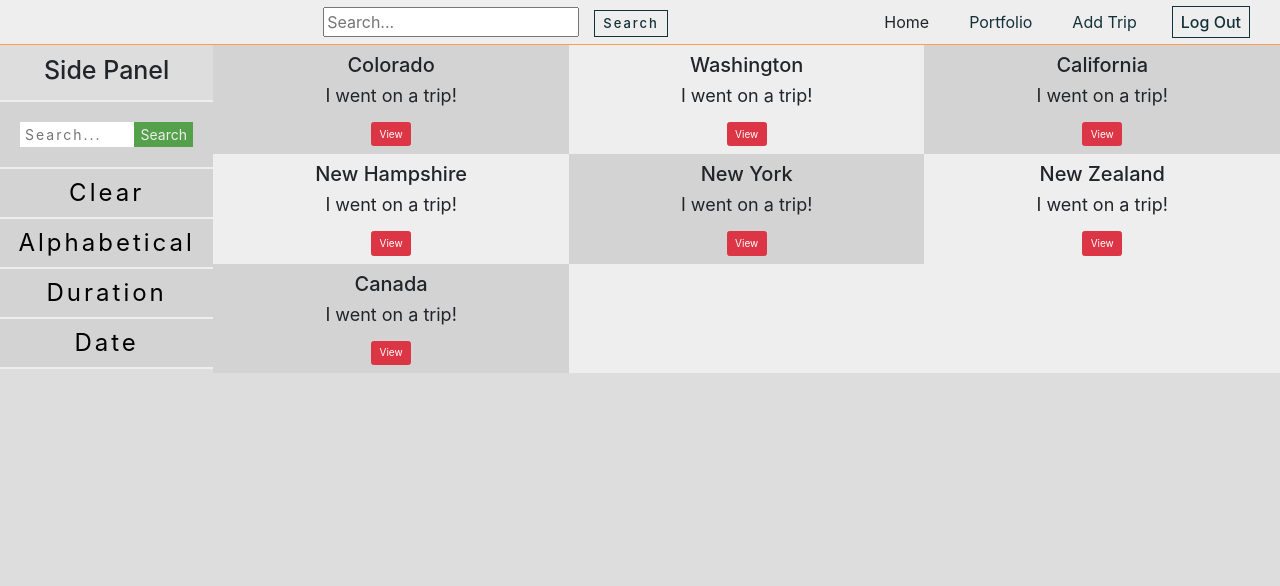
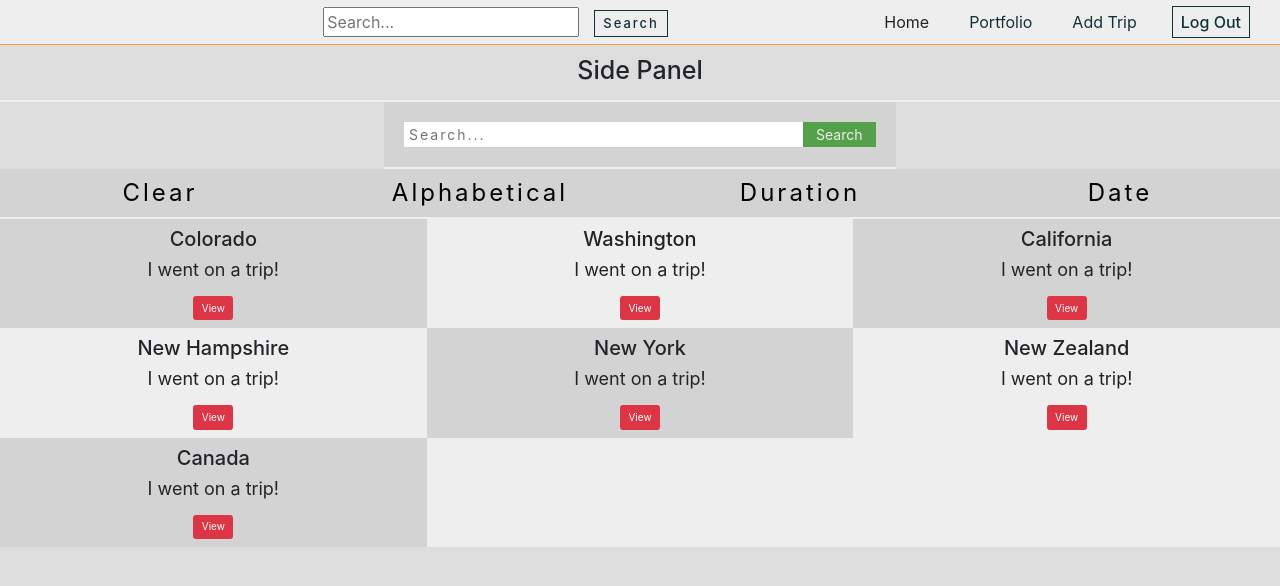
Before and after one commit to guidr-pt/guidr-front-end, a React (Create React App) app: page /home in a window 1280 px wide. Shown: the top 586 px of the page. Built offline with nearby package versions, Linux system fonts and the light colour scheme; no server answers; sample sign-in values are in the browser's storage.

Commit message:
Current User Fetched and Info Displayed in Profile

```diff
--- a/src/App.js
+++ b/src/App.js
@@ -2,7 +2,9 @@ import React, { Component } from 'react';
 
 /* Custom Components */
 import Navigation from './components/Navigation';
+import RoutePage from './components/HomeComp/RoutePage';
 import TripForm from './components/PortfolioComp/TripForm';
+
 import Register from './views/Register';
 import Home from './views/Home';
 import Portfolio from './views/Portfolio';
@@ -13,7 +15,7 @@ import { Route, withRouter } from 'react-router-dom';
 
 /* Redux */
 import { connect } from 'react-redux';
-import { getTrips, getTrip, getUser } from './actions';
+import { getTrips, getTrip, getUser, getAllUsers } from './actions';
 
 /* Compiled CSS file */
 import './css/index.css';
@@ -40,4 +42,4 @@ class App extends Component {
 }
 
 /* Accessing props from React Router and the Redux Store via withRouter and connect */
-export default withRouter(connect(null, { getTrips, getTrip, getUser })(App));
+export default withRouter(connect(null, { getTrips, getTrip, getUser, getAllUsers })(App));
--- a/src/actions/index.js
+++ b/src/actions/index.js
@@ -173,10 +173,19 @@ export const LOADING = 'LOADING';
 
 /*   Get current user data   */
 
-export const getUser = () => dispatch => {
+export const getAllUsers = () => dispatch => {
+    dispatch({ type: LOADING });
+
+}
+
+export const getUser = id => dispatch => {
   dispatch({ type: LOADING });
 
-  dispatch({ type: GET_USER, payload: user[0] })
+  axios.get(`http://localhost:7070/users/${id}`)
+       .then(res => {
+         dispatch({ type: GET_USER, payload: res.data[0] })
+        })
+       .catch(err => console.log(err));
 }
 
 /*   Get user selected trip   */
--- /dev/null
+++ b/src/components/HomeComp/HomeSearch.js
@@ -0,0 +1,14 @@
+import React from 'react';
+import TripGrid from './TripGrid';
+import SidePanel from './SidePanel';
+
+const HomeSearch = props => {
+  return(
+    <div className='home-search'>
+      <SidePanel />
+      <TripGrid />
+    </div>
+  );
+}
+
+export default HomeSearch;
--- /dev/null
+++ b/src/components/HomeComp/RoutePage.js
@@ -0,0 +1,14 @@
+import React from 'react';
+import { Link } from 'react-router-dom';
+
+const RoutePage = props => {
+  return(
+    <div>
+      <div>
+        <Link to='/home/search'>Search</Link>
+      </div>
+    </div>
+  );
+}
+
+export default RoutePage;
--- a/src/components/Login.js
+++ b/src/components/Login.js
@@ -2,8 +2,8 @@ import React from 'react';
 import axios from 'axios';
 
 import { withRouter } from 'react-router-dom';
-
 import { connect } from 'react-redux';
+import { getUser } from '../actions';
 
 class Login extends React.Component {
   constructor(props) {
@@ -87,7 +87,7 @@ class Login extends React.Component {
   login = e => {
     e.preventDefault();
 
-    const endpoint =  'https://guidr-back-end.herokuapp.com/user/login';
+    const endpoint =  /*'https://guidr-back-end.herokuapp.com/user/login';*/ 'http://localhost:7070/users/login'
     const userInfo = {
         username: this.state.userVal,
         password: this.state.passVal
@@ -97,6 +97,9 @@ class Login extends React.Component {
          .then(res => {
            localStorage.setItem('jwtToken', res.data.token);
            const token = localStorage.getItem('jwtToken');
+
+           const id = res.data.id;
+           this.props.getUser(id)
 
            if(token) {
              this.props.history.push('/portfolio')
@@ -111,7 +114,7 @@ class Login extends React.Component {
   registration = e => {
     e.preventDefault();
 
-    const endpoint =  'https://guidr-back-end.herokuapp.com/user/registration';
+    const endpoint =  /*'https://guidr-back-end.herokuapp.com/user/registration'*/ 'http://localhost:7070/users/registration';
     const registerInfo = {
       username: this.state.userVal,
       name: this.state.nameVal,
@@ -139,7 +142,7 @@ class Login extends React.Component {
             { register ? <div className='login__input--container'>
                           <i className="fas fa-user"></i>
                           <input type='text'
-                                placeholder='name'
+                                placeholder='first last'
                                 name='nameVal'
                                 onChange={this.changeHandler}
                                 value={this.state.name}
@@ -200,4 +203,4 @@ const mstp = state => {
   }
 }
 
-export default connect(mstp, {})(withRouter(Login));
+export default connect(mstp, { getUser })(withRouter(Login));
--- a/src/components/PortfolioComp/TripForm.js
+++ b/src/components/PortfolioComp/TripForm.js
@@ -12,17 +12,25 @@ class TripForm extends React.Component {
       description: '',
       img: '',
       private: false,
-      type: '',
+      type: 'hiking',
       duration: '',
       date: ''
     }
   }
 
-  /* Update State based on Form Inputs */
-  handleChange = e => {
+/* Update State based on Form Text Inputs */
+handleChange = e => {
   this.setState({
      ...this.state,
      [e.target.name]: e.target.value
+   });
+}
+
+/* Update State based on Form Select Inputs */
+handleDropdown = e => {
+  this.setState({
+     ...this.state,
+     type: e.target.value
    });
 }
 
@@ -74,12 +82,14 @@ componentDidMount() {
           </div>
 
           <div className='textbox'>
-            <label>Type:</label>
-            <input type='text'
-                   name='type'
-                   placeholder='type'
-                   onChange={this.handleChange}
-                   value={this.state.type} />
+          <label>Type:</label>
+            <select name="type"
+                    onChange={this.handleDropdown}>
+               <option value="hiking">Hiking</option>
+               <option value="camping">Camping</option>
+               <option value="rafting">Rafting</option>
+               <option value="backpacking">Backpacking</option>
+             </select>
           </div>
 
           <div className='textbox'>
--- a/src/css/index.css
+++ b/src/css/index.css
@@ -251,23 +251,28 @@ html body {
   display: flex;
   justify-content: space-between;
 }
-.side-panel {
-  width: 20%;
+.home .home-search {
+  width: 100%;
 }
-.side-panel .side-panel__title {
+.home-search .side-panel {
+  width: 100%;
+}
+.home-search .side-panel .side-panel__title {
   font-size: 3rem;
   text-align: center;
   padding: 10px;
   border-bottom: 2px solid #eee;
 }
-.side-panel .search {
+.home-search .side-panel .search {
   background-color: #D3D3D3;
+  width: 40%;
+  margin: 0 auto;
   display: flex;
   justify-content: space-around;
   border-bottom: 2px solid #eee;
   padding: 20px;
 }
-.side-panel .search input {
+.home-search .side-panel .search input {
   width: 100%;
   height: 25px;
   border: none;
@@ -275,10 +280,10 @@ html body {
   letter-spacing: 2px;
   font-size: 1.4rem;
 }
-.side-panel .search input:focus {
+.home-search .side-panel .search input:focus {
   outline: none;
 }
-.side-panel .search button {
+.home-search .side-panel .search button {
   border: none;
   background-color: #55A04B;
   color: #eee;
@@ -286,13 +291,10 @@ html body {
   width: 85px;
   font-size: 1.4rem;
 }
-.side-panel .side-panel__btn--container {
+.home-search .side-panel .side-panel__btn--container {
   display: flex;
-  flex-direction: column;
-  align-items: center;
-  justify-content: center;
 }
-.side-panel .side-panel__btn--container .side-panel__btn {
+.home-search .side-panel .side-panel__btn--container .side-panel__btn {
   font-size: 2.4rem;
   letter-spacing: 3px;
   width: 100%;
@@ -301,10 +303,10 @@ html body {
   border-bottom: 2px solid #eee;
   background-color: #D3D3D3;
 }
-.side-panel .side-panel__btn--container .side-panel__btn:hover {
+.home-search .side-panel .side-panel__btn--container .side-panel__btn:hover {
   background-color: #f99e54;
 }
-.side-panel .side-panel__btn--container .side-panel__btn:focus {
+.home-search .side-panel .side-panel__btn--container .side-panel__btn:focus {
   outline: none;
   background-color: #55A04B;
 }
@@ -351,45 +353,47 @@ html body {
 .portfolio .portfolio__profile .spacer {
   flex: 2;
 }
-/* Grid Styles */
-.grid {
+.home-search {
+  /* Grid Styles */
+  /* Modal Styles */
+}
+.home-search .grid {
   width: 100%;
   background-color: #eee;
   display: grid;
   grid-template-columns: repeat(1, 1fr);
 }
 @media (min-width: 768px) {
-  .grid {
+  .home-search .grid {
     grid-template-columns: repeat(3, 1fr);
   }
 }
-.grid .tripgrid__card {
+.home-search .grid .tripgrid__card {
   background-color: #D3D3D3;
   text-align: center;
   font-size: 1.8rem;
   padding: 8px 12px;
 }
-.grid .tripgrid__card:nth-of-type(even) {
+.home-search .grid .tripgrid__card:nth-of-type(even) {
   background-color: #eee;
 }
-/* Modal Styles */
-div .modal.show .modal-dialog {
+.home-search div .modal.show .modal-dialog {
   transform: translateY(20%);
 }
-div .modal.show .modal-dialog .modal-body {
+.home-search div .modal.show .modal-dialog .modal-body {
   display: flex;
 }
-div .modal.show .modal-dialog .modal-body .modal-info {
+.home-search div .modal.show .modal-dialog .modal-body .modal-info {
   display: flex;
 }
-div .modal.show .modal-dialog .modal-body .modal-info img {
+.home-search div .modal.show .modal-dialog .modal-body .modal-info img {
   width: 150px;
   height: 150px;
 }
-div .modal.show .modal-dialog .modal-body .modal-info div {
+.home-search div .modal.show .modal-dialog .modal-body .modal-info div {
   margin: 10px;
 }
-div .modal.show .modal-dialog .modal-footer {
+.home-search div .modal.show .modal-dialog .modal-footer {
   justify-content: space-between;
 }
 .trip-form__container {
--- a/src/less/home.less
+++ b/src/less/home.less
@@ -2,4 +2,8 @@
   margin-top: 45px;
   display: flex;
   justify-content: space-between;
+
+  .home-search {
+    width: 100%;
+  }
 }
--- a/src/less/side-panel.less
+++ b/src/less/side-panel.less
@@ -1,5 +1,6 @@
+.home-search {
   .side-panel {
-  width: 20%;
+    width: 100%;
 
     .side-panel__title {
       font-size: 3rem;
@@ -11,6 +12,8 @@
 
     .search {
       background-color: @white-1d;
+      width: 40%;
+      margin: 0 auto;
 
       display: flex;
       justify-content: space-around;
@@ -45,7 +48,7 @@
     }
 
     .side-panel__btn--container {
-    .flexColumnCenter();
+      display: flex;
 
       .side-panel__btn {
         font-size: 2.4rem;
@@ -69,3 +72,5 @@
       }
     }
   }
+
+}
--- a/src/less/tripgrid.less
+++ b/src/less/tripgrid.less
@@ -1,3 +1,4 @@
+.home-search {
   /* Grid Styles */
   .grid {
   width: 100%;
@@ -53,3 +54,4 @@ div {
       }
     }
   }
+}
--- a/src/reducers/AppReducer.js
+++ b/src/reducers/AppReducer.js
@@ -14,7 +14,7 @@ const initialState = {
   user: {},
   activeTrip: {},
   trips: [],
-  recentTrips: []
+  recentTrips: [],
 }
 
 export const appReducer = (state = initialState, action) => {
--- a/src/views/Home.js
+++ b/src/views/Home.js
@@ -1,6 +1,9 @@
 import React from 'react';
-import TripGrid from '../components/HomeComp/TripGrid';
-import SidePanel from '../components/HomeComp/SidePanel';
+
+import HomeSearch from '../components/HomeComp/HomeSearch.js'
+import RoutePage from '../components/HomeComp/RoutePage.js';
+
+import { Route } from 'react-router-dom';
 
 class Home extends React.Component {
   /* Ensure user is signed in by checking token, alternate route if denied */
@@ -21,8 +24,7 @@ class Home extends React.Component {
   render() {
     return(
       <div className='home'>
-        <SidePanel />
-        <TripGrid />
+        <HomeSearch />
       </div>
     );
   }
```
Lines whose indentation alone changed are shown as unchanged.
